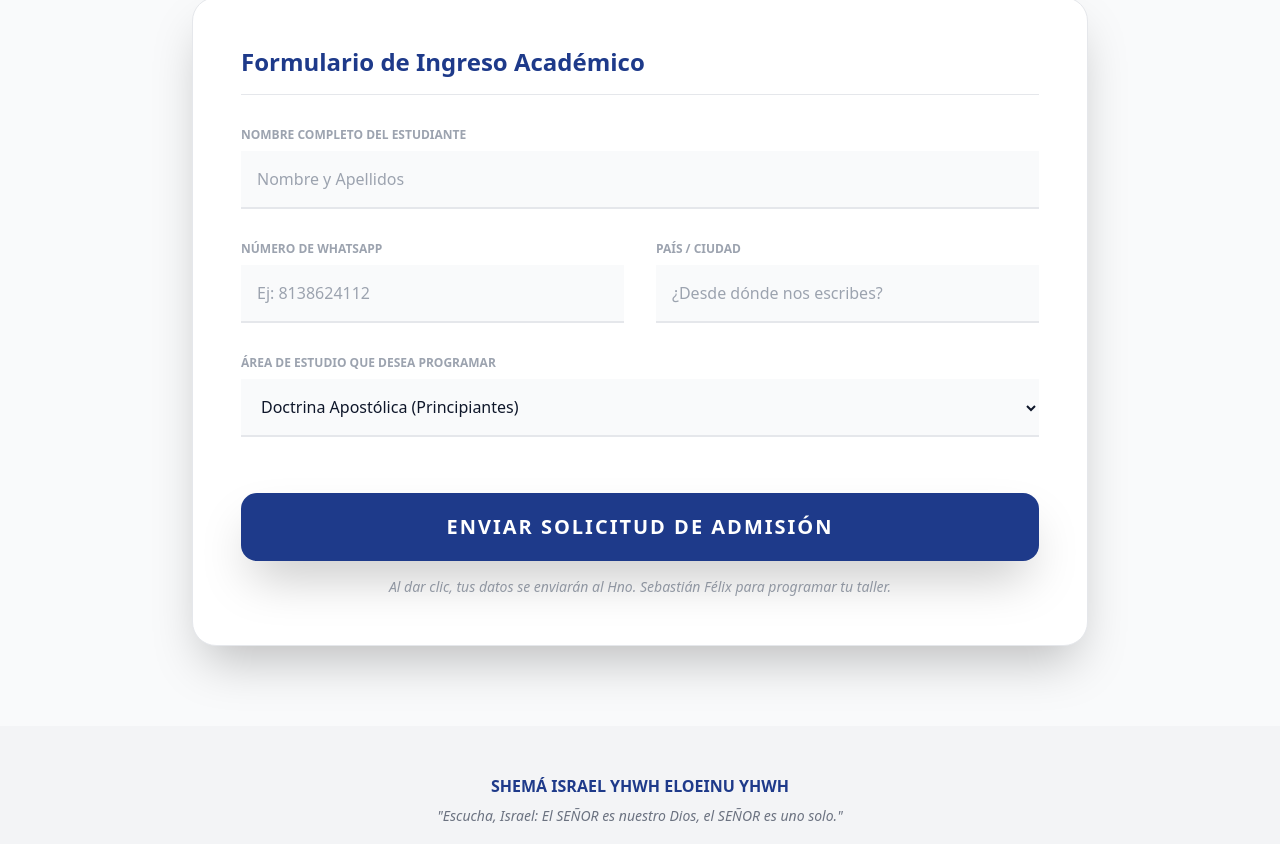
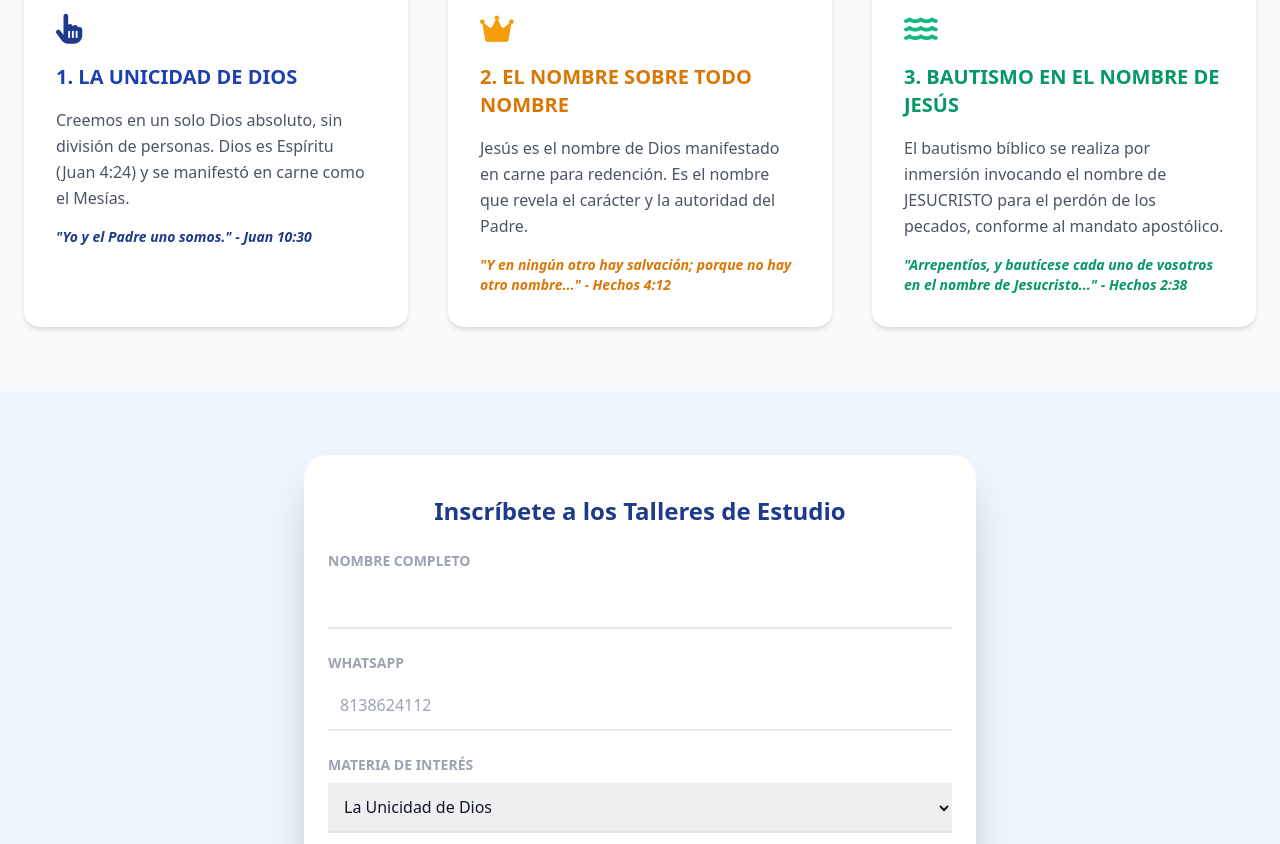
Before and after one commit to sebastianfelix2017-hash/Instituto-Shem-Israel-YHWH-Eloheinu-YHWH, a plain HTML site: page index.html in a window 1280 px wide. Shown: the part 517-1361 px from the top of the page. Drawn offline with nearby package versions, Linux system fonts and the light colour scheme.

Commit message:
Update index.html

```diff
--- a/index.html
+++ b/index.html
@@ -13,74 +13,80 @@
         <div class="container mx-auto px-6 py-4 flex justify-between items-center">
             <div>
                 <h1 class="text-2xl font-black text-blue-900 leading-tight">SHEMÁ ISRAEL</h1>
-                <p class="text-[10px] tracking-[0.2em] font-bold text-blue-600 uppercase">YHWH ELOEINU YHWH</p>
+                <p class="text-[10px] tracking-[0.2em] font-bold text-blue-600 uppercase">YHWH ELOEINU YHWH EJAD</p>
             </div>
-            <a href="https://wa.me/528138624112" class="hidden md:flex items-center text-green-600 font-bold hover:text-green-700">
+            <a href="https://wa.me/528138624112" class="flex items-center text-green-600 font-bold">
                 <i class="fab fa-whatsapp mr-2 text-xl"></i> 8138624112
             </a>
         </div>
     </header>
 
-    <section class="bg-blue-900 text-white py-20">
+    <section class="bg-blue-900 text-white py-16">
         <div class="container mx-auto px-6 text-center">
-            <h2 class="text-3xl md:text-5xl font-serif italic mb-6">"Oye, Israel: Jehová nuestro Dios, Jehová uno es"</h2>
-            <p class="text-xl text-blue-100 max-w-2xl mx-auto mb-10">Formación avanzada en Doctrina Apostólica, Homilética y Liderazgo Ministerial.</p>
-            <a href="#inscripcion" class="bg-white text-blue-900 px-10 py-4 rounded-full font-black text-lg shadow-xl hover:bg-blue-50 transition">INSCRIBIRME AHORA</a>
+            <h2 class="text-4xl font-serif italic mb-4">"Oye, Israel: El Señor nuestro Dios, el Señor uno es"</h2>
+            <p class="text-blue-100 mb-8">Escuela de Formación Apostólica y Doctrina de la Unicidad</p>
+            <a href="#inscripcion" class="bg-amber-500 hover:bg-amber-600 text-white px-8 py-3 rounded-full font-bold shadow-lg transition">Iniciarme en la Verdad</a>
         </div>
     </section>
 
-    <section id="inscripcion" class="py-20 container mx-auto px-6">
-        <div class="max-w-4xl mx-auto bg-white rounded-3xl shadow-2xl overflow-hidden border">
-            <div class="p-8 md:p-12">
-                <h3 class="text-2xl font-bold mb-8 text-blue-900 border-b pb-4">Formulario de Ingreso Académico</h3>
+    <section class="py-16 container mx-auto px-6">
+        <h2 class="text-3xl font-bold text-center text-blue-900 mb-12 italic border-b-2 border-amber-500 inline-block">Nuestros Fundamentos Escriturales</h2>
 
-                <form action="https://formspree.io/f/xvgzlowz" method="POST" class="grid grid-cols-1 md:grid-cols-2 gap-8">
+        <div class="grid grid-cols-1 md:grid-cols-3 gap-10">
+            <div class="bg-white p-8 rounded-2xl shadow-md border-t-4 border-blue-900">
+                <i class="fas fa-hand-pointer text-blue-900 text-3xl mb-4"></i>
+                <h3 class="text-xl font-bold mb-4 text-blue-800 uppercase">1. La Unicidad de Dios</h3>
+                <p class="text-gray-600 leading-relaxed mb-4">Creemos en un solo Dios absoluto, sin división de personas. Dios es Espíritu (Juan 4:24) y se manifestó en carne como el Mesías.</p>
+                <p class="text-sm font-bold text-blue-900 italic">"Yo y el Padre uno somos." - Juan 10:30</p>
+            </div>
 
-                    <div class="md:col-span-2">
-                        <label class="block text-xs font-bold uppercase text-gray-400 mb-2">Nombre Completo del Estudiante</label>
-                        <input type="text" name="Nombre" required class="w-full bg-gray-50 border-b-2 border-gray-200 p-4 focus:border-blue-600 outline-none transition" placeholder="Nombre y Apellidos">
-                    </div>
+            <div class="bg-white p-8 rounded-2xl shadow-md border-t-4 border-amber-500">
+                <i class="fas fa-crown text-amber-500 text-3xl mb-4"></i>
+                <h3 class="text-xl font-bold mb-4 text-amber-600 uppercase">2. El Nombre sobre todo Nombre</h3>
+                <p class="text-gray-600 leading-relaxed mb-4">Jesús es el nombre de Dios manifestado en carne para redención. Es el nombre que revela el carácter y la autoridad del Padre.</p>
+                <p class="text-sm font-bold text-amber-600 italic">"Y en ningún otro hay salvación; porque no hay otro nombre..." - Hechos 4:12</p>
+            </div>
 
-                    <div>
-                        <label class="block text-xs font-bold uppercase text-gray-400 mb-2">Número de WhatsApp</label>
-                        <input type="tel" name="WhatsApp" required class="w-full bg-gray-50 border-b-2 border-gray-200 p-4 focus:border-blue-600 outline-none transition" placeholder="Ej: 8138624112">
-                    </div>
-
-                    <div>
-                        <label class="block text-xs font-bold uppercase text-gray-400 mb-2">País / Ciudad</label>
-                        <input type="text" name="Ubicacion" required class="w-full bg-gray-50 border-b-2 border-gray-200 p-4 focus:border-blue-600 outline-none transition" placeholder="¿Desde dónde nos escribes?">
-                    </div>
-
-                    <div class="md:col-span-2">
-                        <label class="block text-xs font-bold uppercase text-gray-400 mb-2">Área de Estudio que Desea Programar</label>
-                        <select name="Materia" class="w-full bg-gray-50 border-b-2 border-gray-200 p-4 focus:border-blue-600 outline-none transition">
-                            <option>Doctrina Apostólica (Principiantes)</option>
-                            <option>Homilética (Arte de Predicar)</option>
-                            <option>Liderazgo Ministerial</option>
-                            <option>Exégesis Bíblica Avanzada</option>
-                            <option>Pentateuco e Introducción a la Biblia</option>
-                        </select>
-                    </div>
-
-                    <div class="md:col-span-2 text-center mt-6">
-                        <button type="submit" class="bg-blue-900 text-white w-full py-5 rounded-2xl font-black text-xl tracking-widest hover:bg-blue-700 shadow-2xl transition transform active:scale-95">
-                            ENVIAR SOLICITUD DE ADMISIÓN
-                        </button>
-                        <p class="text-gray-400 text-sm mt-4 italic">Al dar clic, tus datos se enviarán al Hno. Sebastián Félix para programar tu taller.</p>
-                    </div>
-
-                </form>
+            <div class="bg-white p-8 rounded-2xl shadow-md border-t-4 border-emerald-500">
+                <i class="fas fa-water text-emerald-500 text-3xl mb-4"></i>
+                <h3 class="text-xl font-bold mb-4 text-emerald-600 uppercase">3. Bautismo en el Nombre de Jesús</h3>
+                <p class="text-gray-600 leading-relaxed mb-4">El bautismo bíblico se realiza por inmersión invocando el nombre de JESUCRISTO para el perdón de los pecados, conforme al mandato apostólico.</p>
+                <p class="text-sm font-bold text-emerald-600 italic">"Arrepentíos, y bautícese cada uno de vosotros en el nombre de Jesucristo..." - Hechos 2:38</p>
             </div>
         </div>
     </section>
 
-    <footer class="bg-gray-100 py-12 text-center">
-        <p class="text-blue-900 font-bold mb-2">SHEMÁ ISRAEL YHWH ELOEINU YHWH</p>
-        <p class="text-gray-500 text-sm italic">"Escucha, Israel: El SEÑOR es nuestro Dios, el SEÑOR es uno solo."</p>
-        <div class="mt-6 flex justify-center space-x-6 text-gray-400">
-            <a href="https://wa.me/528138624112" class="hover:text-green-500"><i class="fab fa-whatsapp text-2xl"></i></a>
-            <i class="fas fa-book text-2xl"></i>
+    <section id="inscripcion" class="py-16 bg-blue-50">
+        <div class="container mx-auto px-6 max-w-2xl bg-white p-10 rounded-3xl shadow-2xl">
+            <h3 class="text-2xl font-bold text-blue-900 mb-6 text-center">Inscríbete a los Talleres de Estudio</h3>
+
+            <form action="https://formspree.io/f/xvgzlowz" method="POST" class="space-y-6">
+                <div>
+                    <label class="block text-sm font-bold text-gray-400 mb-2 uppercase">Nombre Completo</label>
+                    <input type="text" name="Nombre" required class="w-full border-b-2 border-gray-200 p-3 focus:border-blue-900 outline-none transition">
+                </div>
+                <div>
+                    <label class="block text-sm font-bold text-gray-400 mb-2 uppercase">WhatsApp</label>
+                    <input type="tel" name="WhatsApp" required class="w-full border-b-2 border-gray-200 p-3 focus:border-blue-900 outline-none transition" placeholder="8138624112">
+                </div>
+                <div>
+                    <label class="block text-sm font-bold text-gray-400 mb-2 uppercase">Materia de Interés</label>
+                    <select name="Materia" class="w-full border-b-2 border-gray-200 p-3 focus:border-blue-900 outline-none">
+                        <option>La Unicidad de Dios</option>
+                        <option>El Bautismo en el Nombre de Jesús</option>
+                        <option>Homilética y Predicación</option>
+                    </select>
+                </div>
+                <button type="submit" class="w-full bg-blue-900 text-white py-4 rounded-xl font-black text-lg hover:bg-blue-800 transition shadow-lg">
+                    SOLICITAR INGRESO
+                </button>
+            </form>
         </div>
+    </section>
+
+    <footer class="py-12 text-center bg-white border-t">
+        <p class="text-blue-900 font-bold mb-2 uppercase tracking-widest text-sm">Shemá Israel YHWH eloeinu YHWH Ejad</p>
+        <p class="text-gray-400 text-xs italic">Instituto Bíblico de Capacitación Ministerial © 2026</p>
     </footer>
 
 </body>
```
